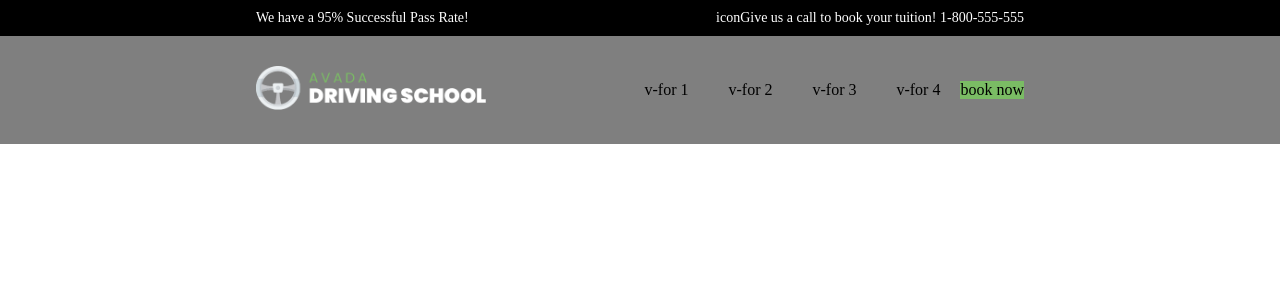
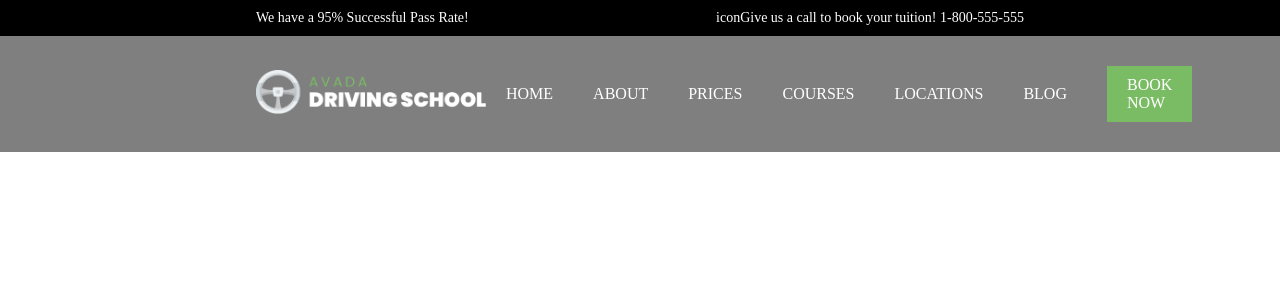
Before and after one commit to MatteoRuggieri2/proj-html-vuejs, a Vue app: page / in a window 1280 px wide. Shown: the top 300 px of the page. Built offline with nearby package versions, Linux system fonts and the light colour scheme.

Commit message:
Completato header-bottom con props

```diff
--- a/src/App.vue
+++ b/src/App.vue
@@ -1,7 +1,7 @@
 <template>
   <div id="app">
 
-    <Header />
+    <Header :headerLinks="headerLinksArray" />
 
   </div>
 </template>
@@ -16,7 +16,7 @@ export default {
   },
   data: function() {
     return {
-      headerLinks: [
+      headerLinksArray: [
         {
           name: 'Home',
           active: true,
--- a/src/components/Header.vue
+++ b/src/components/Header.vue
@@ -27,10 +27,9 @@
                     <!-- Nav -->
                     <nav>
                         <ul>
-                            <li><a href="#">v-for 1</a></li>
-                            <li><a href="#">v-for 2</a></li>
-                            <li><a href="#">v-for 3</a></li>
-                            <li><a href="#">v-for 4</a></li>
+                            <li v-for="(element, index) in headerLinks" :key="index">
+                                <a href="#">{{ element.name }}</a>
+                            </li>
                         </ul>
                         <a class="btn btn-primary" href="#">book now</a>
                     </nav>
@@ -45,8 +44,9 @@
 <script>
 export default {
     name: 'Header',
-
-// ricordati di fare i data con le props per header e footer
+    props: {
+        headerLinks: Array
+    }
 }
 </script>
 
@@ -58,7 +58,7 @@ export default {
         .header-top {
             padding: 10px 0;
             background-color: black;
-            color: white;
+            color: $secondary_color;
             font-size: 14px;
 
             .wrapper {
@@ -70,6 +70,7 @@ export default {
         .header-bottom {
             padding: 30px 0;
             background-color: rgba(0, 0, 0, 0.5);
+            color: $secondary_color;
 
             .wrapper {
                 display: flex;
@@ -78,17 +79,24 @@ export default {
 
                 .logo {
                     width: 230px;
+                    flex-shrink: 0;
                 }
 
                 nav {
                     display: flex;
+                    text-transform: uppercase;
 
                     ul {
+                        display: flex;
+                        align-items: center;
 
                         li {
-                            display: inline-block;
                             margin: 0 20px;
                         }
+                    }
+
+                    .btn {
+                        margin-left: 20px;
                     }
                 }
             }
--- a/src/style/general.scss
+++ b/src/style/general.scss
@@ -32,4 +32,5 @@ a {
 
 .btn-primary {
     background-color: $primary-color;
+    padding: 10px 20px;
 }
--- a/src/style/variables.scss
+++ b/src/style/variables.scss
@@ -1,5 +1,6 @@
 // Color
 $primary_color: #7abc64;
+$secondary_color: #ffffff;
 
 // Text color
 // $primary_text_color: white;
```
